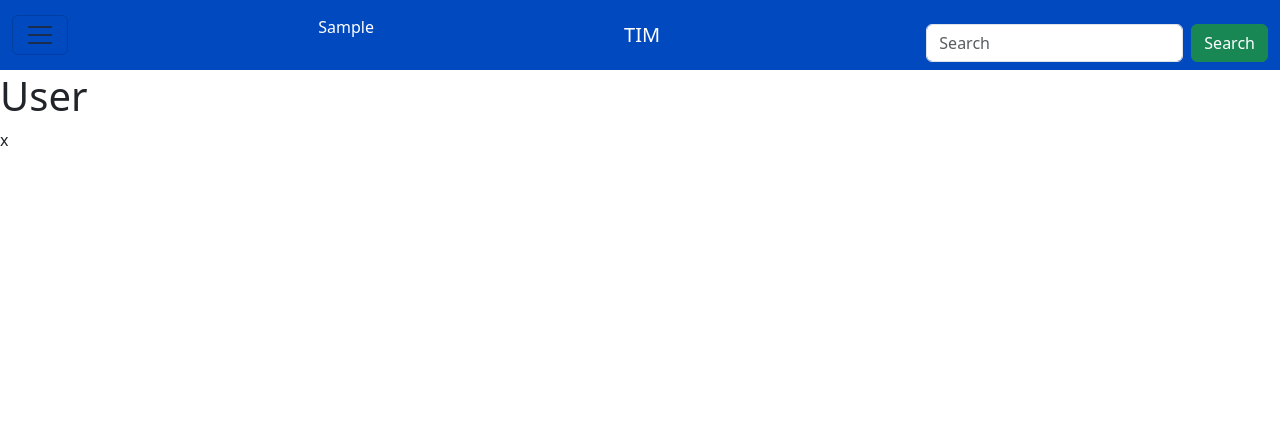
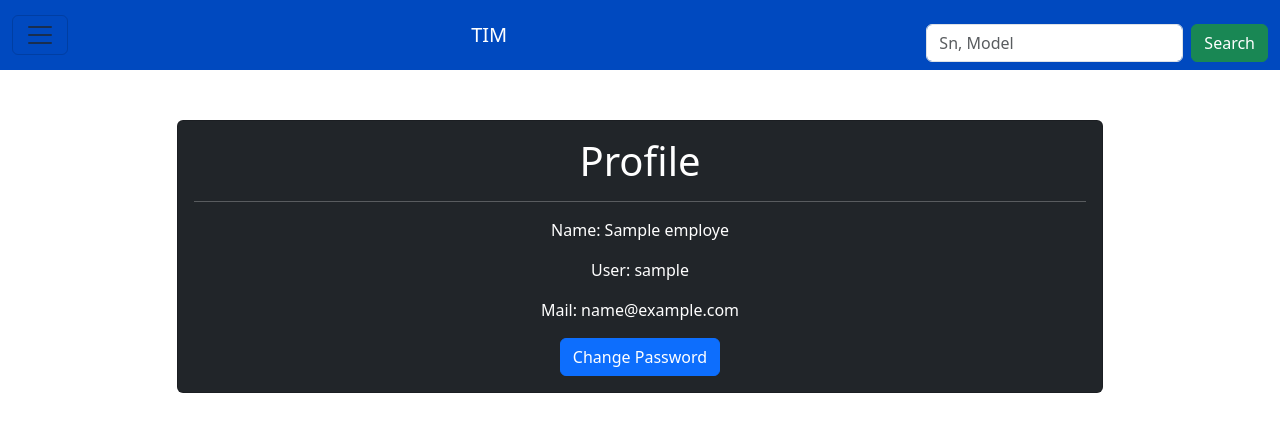
Before and after one commit to JoseArevalozz/Tim_db, a Django app: page /user/1/ in a window 1280 px wide. Shown: the top 432 px of the page. Run offline with Django 4.2, Linux system fonts and the light colour scheme; a user stored in the database is signed in; tables that the repository leaves empty hold one stand-in row (values such as "Sample post").

Commit message:
Cards and Profile

```diff
--- a/Tim_DB/settings.py
+++ b/Tim_DB/settings.py
@@ -119,11 +119,14 @@ USE_TZ = True
 # https://docs.djangoproject.com/en/4.2/howto/static-files/
 
 STATIC_URL = 'static/'
+MEDIA_URL = '/images/'
 
 STATICFILES_DIRS = [
     BASE_DIR / 'static'
 ]
 
+MEDIA_ROOT = BASE_DIR / 'static/'
+
 # Default primary key field type
 # https://docs.djangoproject.com/en/4.2/ref/settings/#default-auto-field
 
--- a/Tim_DB/urls.py
+++ b/Tim_DB/urls.py
@@ -1,8 +1,12 @@
 from django.contrib import admin
 from django.urls import path, include
+from django.conf import settings
+from django.conf.urls.static import static
 
 
 urlpatterns = [
     path('admin/', admin.site.urls),
     path('', include('forms_db.urls'))
 ]
+
+urlpatterns += static(settings.MEDIA_URL, document_root=settings.MEDIA_ROOT)
--- a/forms_db/templates/base/failure_form.html
+++ b/forms_db/templates/base/failure_form.html
@@ -8,6 +8,7 @@
         <!-- {{form.as_p}} -->
 
         <div class="row">
+            <h1>{{uut.sn}}</h1>
             {% for row in form %}
                 <div class=" form-group col-md-6 col-sm-6">
                     <label for="">{{row.label}}</label>
--- a/forms_db/templates/base/user.html
+++ b/forms_db/templates/base/user.html
@@ -1,8 +1,20 @@
 {% extends 'main.html' %}
 
 {% block content %}
-<div>
-    <h1>User</h1>
-    {{user.employeeNumber.password}}
+<div class="container mt-5">
+    <div class="row d-flex justify-content-center">
+        <div class="col-sm-10 col-md-10">
+            <div class="card bg-dark text-white text-center">
+                <div class="card-body">
+                    <h1>Profile</h1>
+                    <hr>
+                    <p>Name: {{employe.employeeName}}</p>
+                    <p>User: {{employe.employeeNumber}}</p>
+                    <p>Mail: {{employe.mail}}</p>
+                    <a class="btn btn-primary" href="">Change Password</a>
+                </div>
+            </div>
+        </div>
+    </div>
 </div>
 {% endblock %}
--- a/forms_db/views.py
+++ b/forms_db/views.py
@@ -109,7 +109,7 @@ def uutForm(request):
             employee_e=employe,
             status = True if request.POST.get('status') == 'on' else False,
         )
-        return redirect('home')
+        return redirect('showUuts')
 
     context = {'form':form, 'employe': employe}
     return render(request=request, template_name='base/uut_form.html', context=context)
@@ -153,9 +153,9 @@ def failureForm(request, pk):
                 correctiveActions=request.POST.get('correctiveActions'),
                 comments=request.POST.get('comments'),
             )
-            return redirect('home')
+            return redirect('showRejecteds')
 
-    context = {'form': form, 'employe': employe}
+    context = {'form': form, 'employe': employe, 'uut': uut}
     return render(request=request, template_name='base/failure_form.html', context=context)
 
 @login_required(login_url='login')
--- a/templates/login.html
+++ b/templates/login.html
@@ -1,3 +1,4 @@
+{% load static%}
 <section class="vh-100" style="background-color: #033482;">
   <div class="container py-5 h-100">
     <div class="row d-flex justify-content-center align-items-center h-100">
@@ -5,7 +6,7 @@
         <div class="card" style="border-radius: 1rem;">
           <div class="row g-0">
             <div class="col-md-6 col-lg-5 d-none d-md-block">
-              <img src="https://mdbcdn.b-cdn.net/img/Photos/new-templates/bootstrap-login-form/img1.webp"
+              <img src="{% static 'images/TimLogoW.png'%}"
                 alt="login form" class="img-fluid" style="border-radius: 1rem 0 0 1rem;" />
             </div>
             <div class="col-md-6 col-lg-6 d-flex align-items-center">
--- a/templates/main.html
+++ b/templates/main.html
@@ -5,7 +5,7 @@
 <head>
     <meta charset="UTF-8">
     <meta name="viewport" content="width=device-width, initial-scale=1.0">
-    <title>Document</title>
+    <title>TIM</title>
     <link href="https://cdn.jsdelivr.net/npm/bootstrap@5.3.1/dist/css/bootstrap.min.css" rel="stylesheet" integrity="sha384-4bw+/aepP/YC94hEpVNVgiZdgIC5+VKNBQNGCHeKRQN+PtmoHDEXuppvnDJzQIu9" crossorigin="anonymous">
     <script src="https://cdn.jsdelivr.net/npm/bootstrap@5.3.1/dist/js/bootstrap.bundle.min.js" integrity="sha384-HwwvtgBNo3bZJJLYd8oVXjrBZt8cqVSpeBNS5n7C8IVInixGAoxmnlMuBnhbgrkm" crossorigin="anonymous"></script>
     <link rel="stylesheet" href="{% static 'styles/styles.css' %}" />
--- a/templates/nav.html
+++ b/templates/nav.html
@@ -4,30 +4,32 @@
         <button class="navbar-toggler " type="button" data-bs-toggle="offcanvas" data-bs-target="#offcanvasNavbar" aria-controls="offcanvasNavbar" aria-label="Toggle navigation">
             <span class="navbar-toggler-icon"></span>
         </button>
-        <p style="color: white;">{{employe.privileges}}</p>
         <a class="text-white navbar-brand" href="#">TIM</a>
         <form class="d-flex mt-3" role="search" method="GET"  action="{% url 'showUuts' %}">
-            <input name="q" class="form-control me-2" type="search" placeholder="Search" aria-label="Search">
+            <input name="q" class="form-control me-2" type="search" placeholder="Sn, Model" aria-label="Search">
             <button class="btn btn-success" type="submit">Search</button>
         </form>
         <div class=" offcanvas offcanvas-start " style="background-color: #0049BF;" tabindex="-1" id="offcanvasNavbar" aria-labelledby="offcanvasNavbarLabel">
             <div class="offcanvas-header">
             <h5 class="offcanvas-title text-white" id="offcanvasNavbarLabel">TIM</h5>
-            <span class="text-white offcanvas-title ">{{employe}}</span>
             <button type="button" class="btn-close" data-bs-dismiss="offcanvas" aria-label="Close"></button>
+            </div>
+            <div class="offcanvas-header">
+                <span class="text-white offcanvas-title ">{{employe}}</span>
+                <span class="text-white offcanvas-title">{{employe.privileges}}</span>
             </div>
             <hr>
             <div class="offcanvas-body">
                 {% if employe.privileges != 'NA' %}
                 <ul class="navbar-nav justify-content-end flex-grow-1 pe-3">
-                    <li class="nav-item">
-                        <a class="nav-link active" aria-current="page" href="{% url 'home' %}">Home</a>
-                    </li>
                     <li>
                         <a class="nav-link text-white" href="{% url 'uut_form' %}">Register UUT</a>
                     </li>
                     <li>
-                        <a class="nav-link text-white" href="{% url 'showUuts' %}">UUTS</a>
+                        <a class="nav-link text-white" href="{% url 'showUuts' %}">Fails</a>
+                    </li>
+                    <li>
+                        <a class="nav-link text-white" href="{% url 'showRejecteds'%}">Debug</a>
                     </li>
                     <li>
                         <a class="nav-link text-white" href="{% url 'boom_form' %}">Register BOOM</a>
@@ -45,16 +47,13 @@
                         <a class="nav-link text-white" href="{% url 'spare_form' %}">Register Spare</a>
                     </li>
                     <li>
-                        <a class="nav-link text-white" href="{% url 'user' 1 %}">User</a>
-                    </li>
-                    <li>
-                        <a class="nav-link text-white" href="{% url 'showRejecteds'%}">Rejectes</a>
+                        <a class="nav-link text-white" href="{% url 'user' 1 %}">Profile</a>
                     </li>
 
                 </ul>
                 {% endif %}
                 <hr>
-                <li style="list-style: none;" class=" mb-4 nav-item dropdown">
+                <li style="list-style: none;" class=" mb-4 nav-item dropdown text-white">
                     <a class="nav-link dropdown-toggle" href="#" role="button" data-bs-toggle="dropdown" aria-expanded="false">Projects</a>
                     <ul class="dropdown-menu mb-5">
 
```
Also changed, not shown: forms_db/templates/base/showRejected.html (+15 -2 lines), forms_db/templates/base/showUuts.html (+16 -2 lines), static/images/TimLogoB.png (added), static/images/TimLogoW.png (added).
